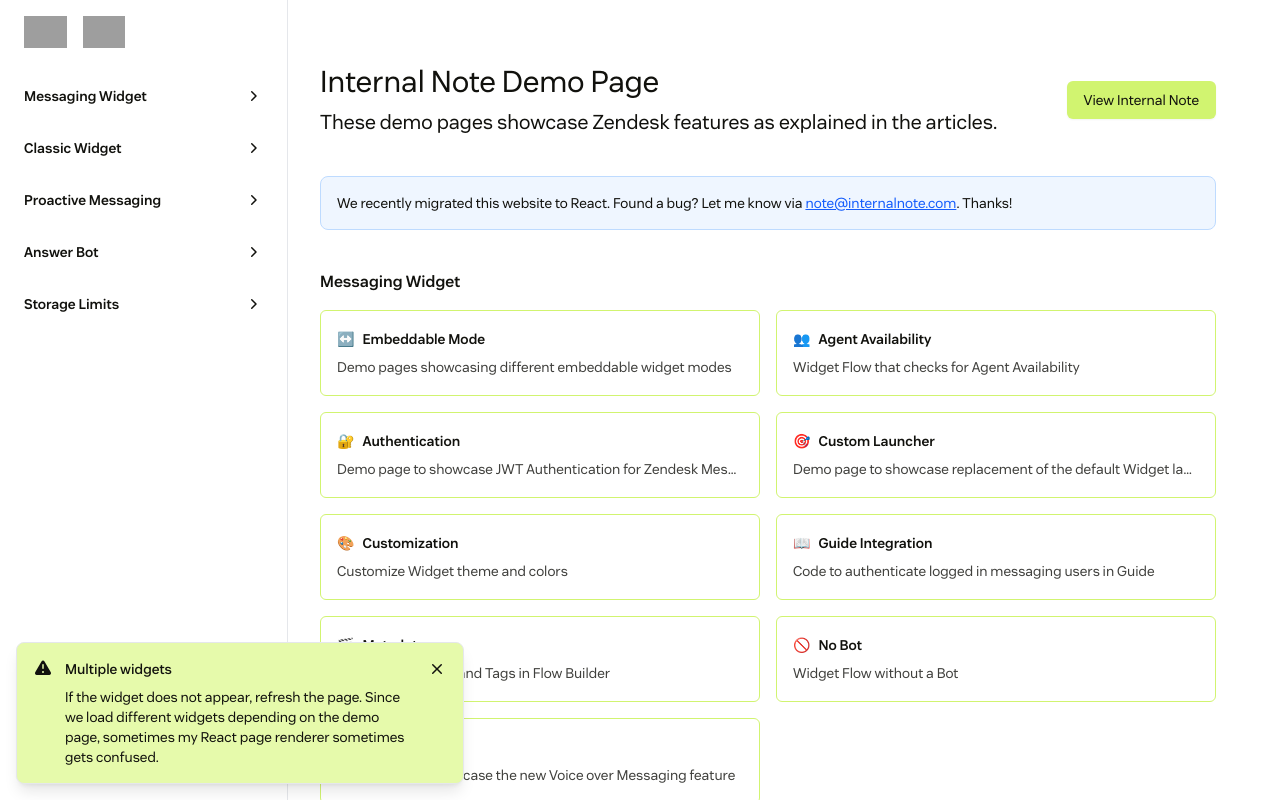
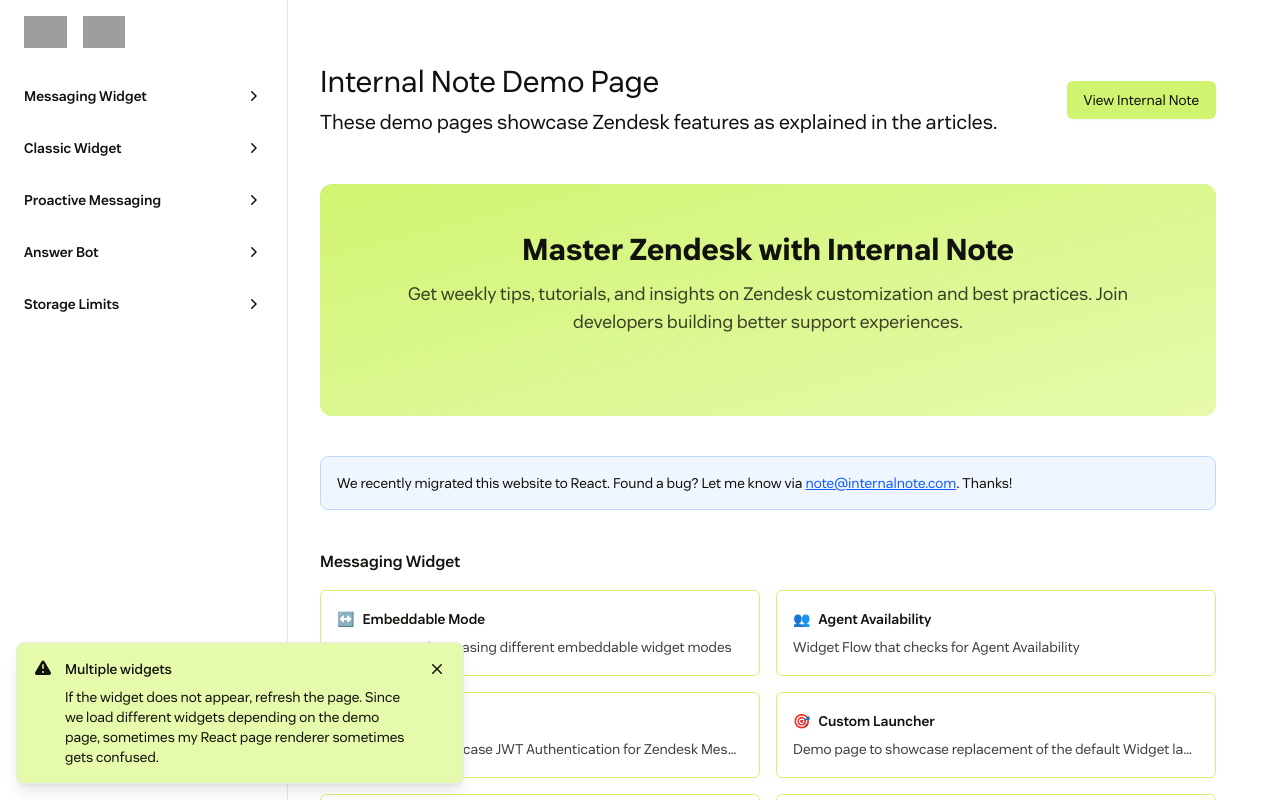
Before and after one commit to verschoren/zendesk_widget, a React (Vite) app: page / in a window 1280 px wide. Shown: the top 800 px of the page. Built offline with nearby package versions, Linux system fonts and the light colour scheme; grey boxes are pictures that could not be loaded.

Commit message:
Add subscirbe to hoe

```diff
--- a/src/pages/HomePage.tsx
+++ b/src/pages/HomePage.tsx
@@ -18,9 +18,29 @@
     zendeskScript.async = true
     document.body.appendChild(zendeskScript)
 
+    // Load Ghost signup form script
+    const ghostContainer = document.getElementById('homepage-ghost-signup-form')
+    if (ghostContainer) {
+      const ghostScript = document.createElement('script')
+      ghostScript.src = 'https://cdn.jsdelivr.net/ghost/signup-form@~0.1/umd/signup-form.min.js'
+      ghostScript.setAttribute('data-button-color', '#D1F470')
+      ghostScript.setAttribute('data-button-text-color', '#11110D')
+      ghostScript.setAttribute('data-site', 'https://internalnote.com/')
+      ghostScript.async = true
+      ghostContainer.appendChild(ghostScript)
+    }
+
     return () => {
       const existingZendesk = document.getElementById('ze-snippet')
       if (existingZendesk) existingZendesk.remove()
+
+      // Clean up Ghost script
+      const ghostScripts = document.querySelectorAll('script[src*="ghost/signup-form"]')
+      ghostScripts.forEach(script => script.remove())
+
+      // Clean up Ghost form elements
+      const ghostForms = document.querySelectorAll('[data-ghost-form]')
+      ghostForms.forEach(form => form.remove())
     }
   }, [])
 
@@ -43,6 +63,24 @@
           </div>
         </div>
       </header>
+
+      {/* Newsletter CTA */}
+      <div className="mx-auto max-w-7xl px-4 sm:px-6 md:px-8 py-6">
+        <div className="bg-gradient-to-br from-matcha to-lime rounded-xl p-8 md:p-12">
+          <div className="max-w-4xl mx-auto">
+            <div className="text-center mb-8">
+              <h3 className="text-2xl md:text-3xl font-bold text-licorice mb-3">
+                Master Zendesk with Internal Note
+              </h3>
+              <p className="text-base md:text-lg text-licorice/80">
+                Get weekly tips, tutorials, and insights on Zendesk customization and best practices.
+                Join developers building better support experiences.
+              </p>
+            </div>
+            <div className="max-w-xl mx-auto" id="homepage-ghost-signup-form"></div>
+          </div>
+        </div>
+      </div>
 
       {/* Migration Banner */}
       <div className="mx-auto max-w-7xl px-4 sm:px-6 md:px-8 py-4">
```
